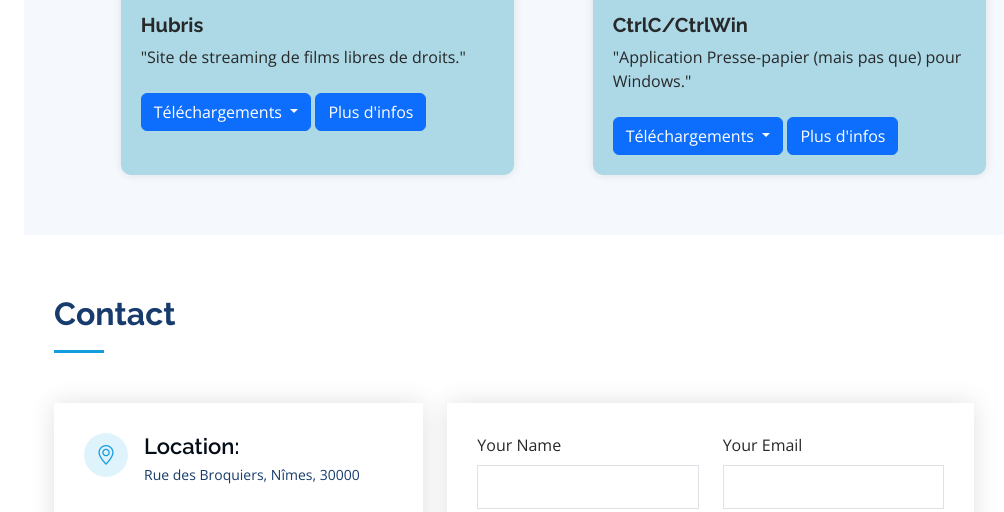
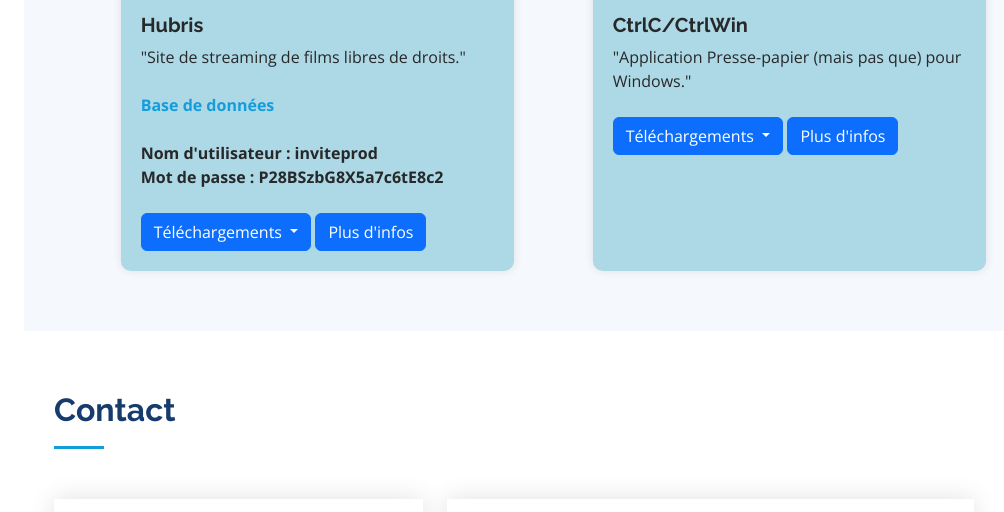
Before and after one commit to PatrickGreyMatter/PatrickGreyMatter.github.io, a plain HTML site: page index.html in a window 1280 px wide. Shown: the part 5742-6254 px from the top of the page, without its empty margins (276-1280 px from the left). Drawn offline with nearby package versions, Linux system fonts and the light colour scheme.

```diff
--- a/index.html
+++ b/index.html
@@ -604,7 +604,9 @@
           <img class="img-fluid rounded-circle mb-3" src="assets/img/logo-hubris.png" alt="">
           <h5><strong>Hubris</strong></h5>
           <p class="font-weight-light mb-0">"Site de streaming de films libres de droits."</p><br>
-
+          <p class="font-weight-light mb-0"><a href="https://109.176.199.95:8443/phpmyadmin/index.php" target="_blank"><strong>Base de données</strong></a></p><br>
+          <p class="font-weight-light mb-0"><strong>Nom d'utilisateur : inviteprod</strong></p>
+          <p class="font-weight-light mb-0"><strong>Mot de passe : P28BSzbG8X5a7c6tE8c2</strong></p><br>
           <a class="dropdown">
             <a class="btn btn-primary dropdown-toggle" href="#" role="button" id="dropdownMenuLink" data-bs-toggle="dropdown" aria-expanded="false">
               Téléchargements
@@ -614,7 +616,7 @@
               <li><a class="dropdown-item" onclick="downloadAndOpen('assets/documents/hubris/Application legère, site de streaming/Arborescence Hubris.pdf')">Arborescence</a></li>
               <li><a class="dropdown-item" onclick="downloadAndOpen('assets/documents/hubris/Application legère, site de streaming/Wireframe Hubris.pdf')">Wireframe</a></li>
               <li><a class="dropdown-item" onclick="downloadAndOpen('assets/documents/hubris/Application legère, site de streaming/Maquette Hubris.pdf')">Maquette, <strong>Bientôt</strong></a></li>
-              <li><a class="dropdown-item" onclick="downloadAndOpen('assets/documents/hubris/Application legère, site de streaming/Schema-database-Hubris.pdf')">Schema database</a></li>
+              <li><a class="dropdown-item" onclick="downloadAndOpen('assets/documents/hubris/Application legère, site de streaming/Schema-database-Hubris.pdf')">Schema de base de données</a></li>
             </ul>
           </a>
 
@@ -666,7 +668,7 @@
           <li>Accès gratuit et ouvert</li>
           <li>Interface utilisateur intuitive</li>
           <li>Soutien au cinéma indépendant et au cinéma d'auteur</li>
-          <li>Développé entièrement a l'aide du framework Laravel</li>
+          <li>Développé entièrement a l'aide du framework Laravel et de Bootstrap</li>
           <li>Sécurisation et respect des données</li>
         </ul>
         <div class="row mt-3">
```
Also changed, not shown: 2 other files.
